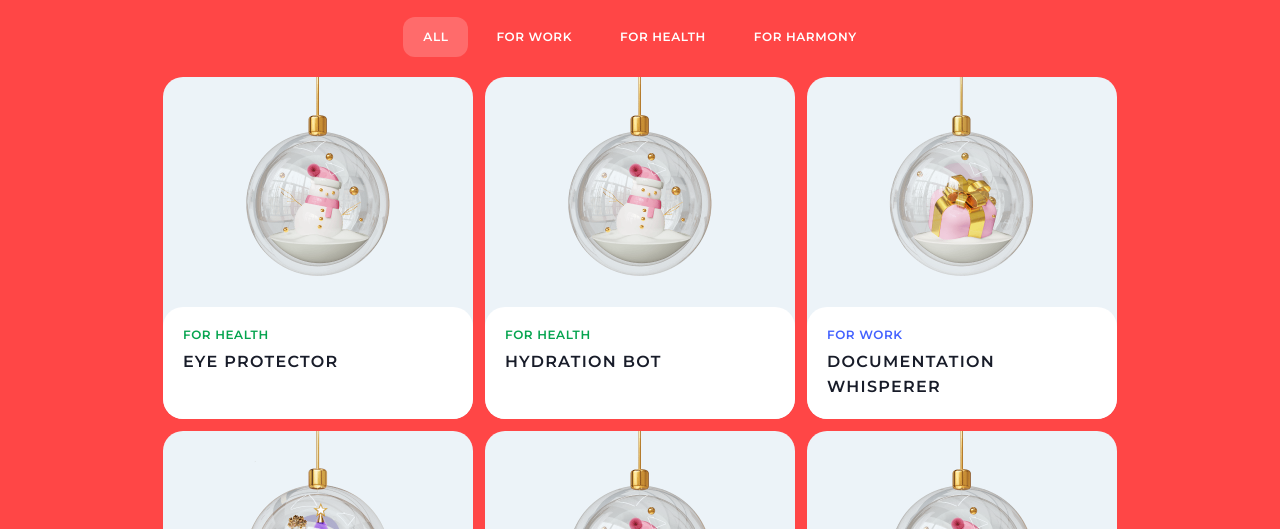
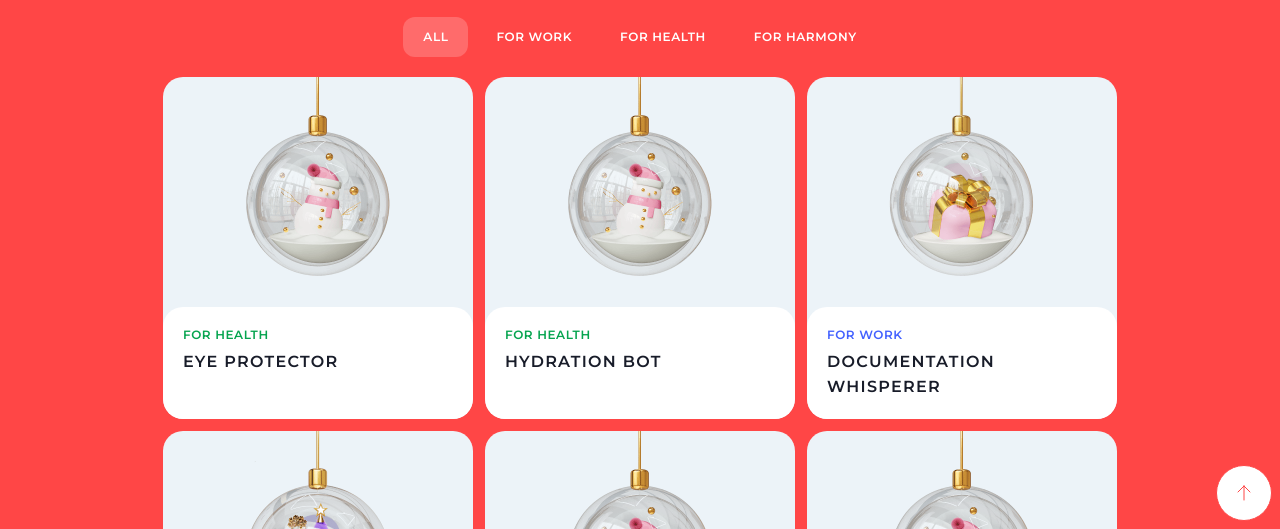
Before and after one commit to l-Aleksey-Nikolaev-l/RSS, a plain HTML site: page christmas-shop/gifts/index.html in a window 1280 px wide. Shown: the part 271-800 px from the top of the page. Drawn offline with Linux system fonts and the light colour scheme.

Commit message:
feat: add back to top button to gifts page

```diff
--- a/christmas-shop/gifts/index.html
+++ b/christmas-shop/gifts/index.html
@@ -150,6 +150,13 @@
         </div>
       </footer>
     </div>
+    <div class="back--to--top" aria-label="Back to top button">
+      <svg xmlns="http://www.w3.org/2000/svg" viewBox="0 0 24 24" width="24" height="24" >
+        <path stroke="currentColor" stroke-linecap="round" stroke-linejoin="round" d="M12 5V19"/>
+        <path stroke="currentColor" stroke-linecap="round" stroke-linejoin="round" d="M18 11L12 5"/>
+        <path stroke="currentColor" stroke-linecap="round" stroke-linejoin="round" d="M6 11L12 5"/>
+      </svg>
+    </div>
     <script src="../scripts/app.js"></script>
   </body>
 </html>
```
